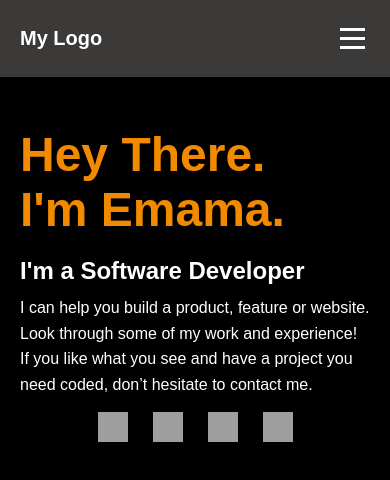
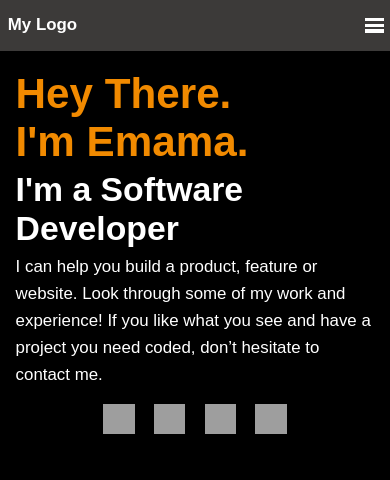
Before and after one commit to EmamaBilalKhan/Portfolio, a website: page index.html in a window 390 px wide. Drawn offline with Linux system fonts and the light colour scheme; grey boxes are pictures that could not be loaded.

Commit message:
Added responsiveness

```diff
--- a/index.css
+++ b/index.css
@@ -8,18 +8,18 @@ body {
   font-family: sans-serif;
   background-color: black;
   color: white;
+
 }
 
 header {
   display: flex;
   justify-content: space-between;
   align-items: center;
-  padding: 20px;
+  padding: 1% 2%;
   background-color: #3c3a39;
 }
 
 .logo {
-  font-size: 20px;
   color: white;
   font-weight: bold;
 }
@@ -27,17 +27,20 @@ header {
 .menu-icon {
   display: flex;
   flex-direction: column;
+  justify-content: center;
+  align-items: center;
   background-color: #3c3a39;
-  padding: 5px;
+  padding: 1%;
   cursor: pointer;
   transition: background-color 0.3s ease;
+  height:60%;
+  width:4%
 }
 
 .menu-icon span {
   background-color: white;
-  height: 3px;
-  width: 25px;
-  margin: 3px 0;
+  margin-top: 15%;
+  margin-bottom: 15%;
   transition: background-color 0.3s ease;
 }
 
@@ -50,63 +53,97 @@ header {
 }
 
 .intro {
-  padding: 50px 20px 50px 20px;
+  padding: 5% 4%;
   background-color: black;
   color: white;
+  display: flex;
+  flex-direction: column;
 }
 
 .intro h1 {
-  font-size: 48px;
   color: #f18a00;
   font-weight: bold;
-  margin-bottom: 20px;
+  margin-bottom: 1%;
 }
 
 .intro h2 {
-  font-size: 24px;
-  margin-bottom: 10px;
+  margin-bottom: 1.5%;
 }
 
 .intro p {
-  font-size: 16px;
   line-height: 1.6;
+  margin-bottom: 1.5%;
+
 }
 
 .social-icons {
   display: flex;
   justify-content: center;
-  gap: 25px;
-  margin-top: 15px;
+  gap: 5vw;
+  margin-top: 3%;
 }
 
 .social-icons a {
   text-decoration: none;
 }
 
-.social-icons img {
-  width: 30px;
-  height: 30px;
-}
 
-@media (min-width: 800px) {
+@media (min-width: 375px) {
+    header {
+        height: 6vh;
+      }
+    .logo {
+      font-size: 2vh;
+    }
+
+    .intro h1 {
+      font-size: 5vh;
+    }
+
+    .intro h2 {
+      font-size: 4vh;
+    }
+
+    .intro p {
+      font-size: 2vh;
+    }
+
+    .social-icons img {
+        width: 8vw;
+        height: 3.5vh;
+    }
+    .menu-icon span{
+        height: 0.4vh;
+        width: 5vw;
+      }
+  }
+
+@media (min-width: 768px) {
+    header {
+        height: 2.5%;
+      }
   .logo {
-    font-size: 24px;
+    font-size: 5vh;
   }
 
   .intro h1 {
-    font-size: 64px;
+    font-size: 8vh;
   }
 
   .intro h2 {
-    font-size: 32px;
+    font-size: 7vh;
   }
 
   .intro p {
-    font-size: 18px;
+    font-size: 4vh;
   }
 
   .social-icons img {
-    width: 40px;
-    height: 40px;
+    width: 4vw;
+    height: 8.5vh;
+  }
+  .menu-icon span{
+    height: 0.8vh;
+    width: 2vw;
   }
 }
```
